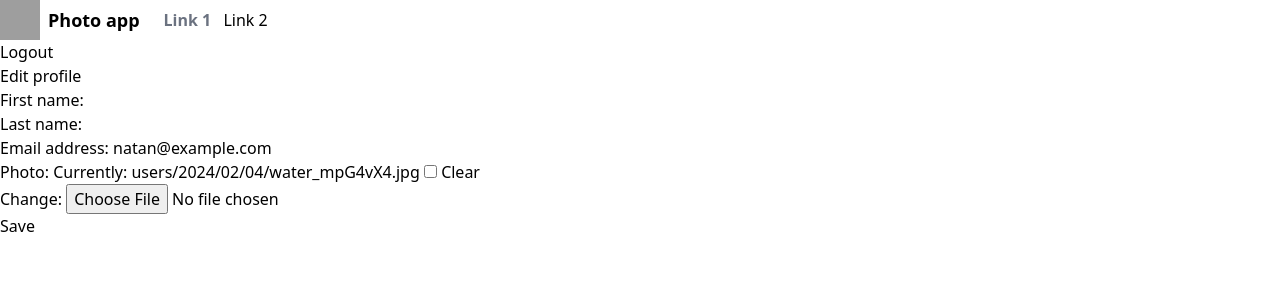
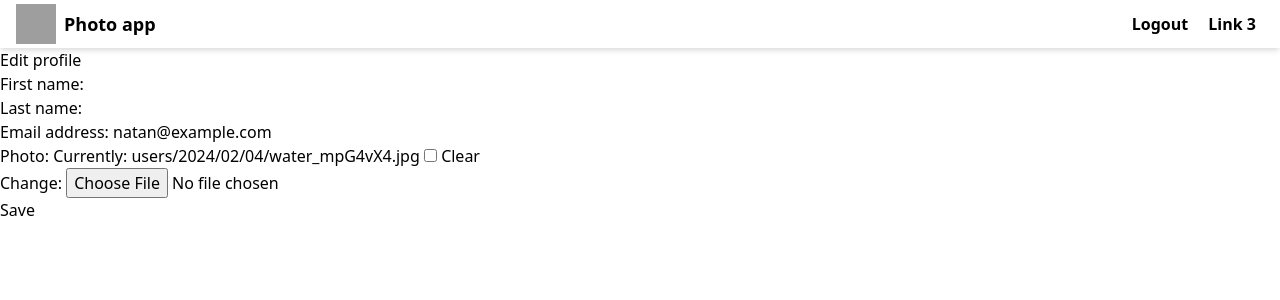
Before and after one commit to NatanVBraeckel/Django-projects, a Django app: page /users/edit/ in a window 1280 px wide. Shown: the top 300 px of the page. Run offline with Django 5.2, Linux system fonts and the light colour scheme; a user stored in the database is signed in; data comes from the database, SQL or seed files in the repository; style sheets or scripts are compiled from the project's sources; grey boxes are pictures that could not be loaded.

Commit message:
Styling navbar part 2 (179)

```diff
--- a/6_social_media/social_media/users/templates/users/base.html
+++ b/6_social_media/social_media/users/templates/users/base.html
@@ -4,8 +4,9 @@
         <link rel="stylesheet" href="{% static 'users/styles.css' %}">
     </head>
     <body>
-        <nav>
-            <div class="flex items-center gap-4">
+        <nav class="shadow-md">
+            <div class="px-4 py-1 mx-auto">
+                <div class="flex items-center gap-4 justify-between">
                     <div>
                         <a class="flex gap-2 items-center" href="">
                             <img class="h-10 w-10" src="{% static 'users/images/social.png' %}" alt="logo">
@@ -13,16 +14,16 @@
                         </a>
                     </div>
                     <div>
-                    <a class="py-4 px-2 text-gray-500 font-semibold" href="">Link 1</a>
-                    <a href="">Link 2</a>
+                        {% if request.user.is_authenticated %}
+                            <a class="py-4 px-2 text-slate-900 font-semibold" href="{% url 'logout' %}">Logout</a>
+                        {% else %}
+                            <a class="py-4 px-2 text-slate-900 font-semibold" href="{% url 'login' %}">Login</a>
+                        {% endif %}
+                        <a class="py-4 px-2 text-slate-900 font-semibold" href="">Link 3</a>
+                    </div>
                 </div>
             </div>
         </nav>
-        {% if request.user.is_authenticated %}
-            <a href="{% url 'logout' %}">Logout</a>
-        {% else %}
-            <a href="{% url 'login' %}">Login</a>
-        {% endif %}
         {% block body %}
         {% endblock %}
     </body>
```
Lines whose indentation alone changed are shown as unchanged.
